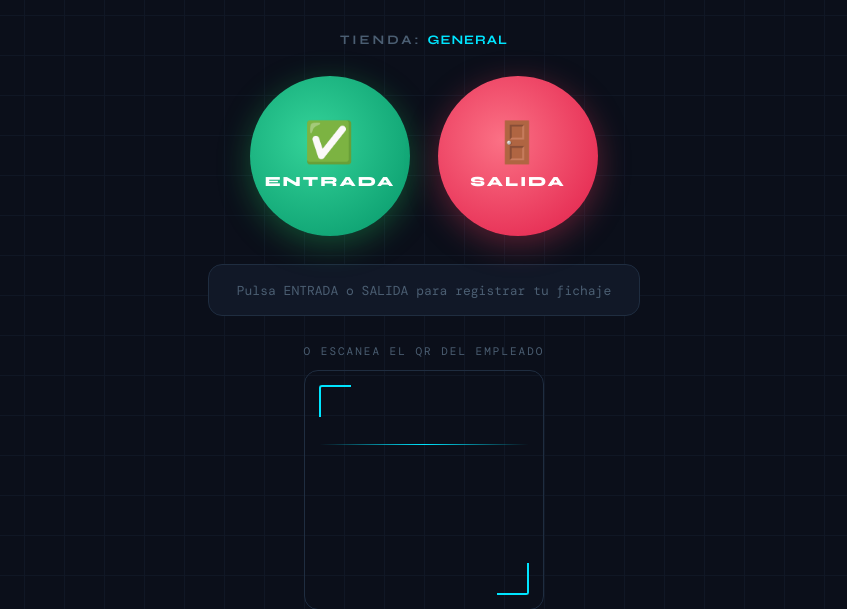
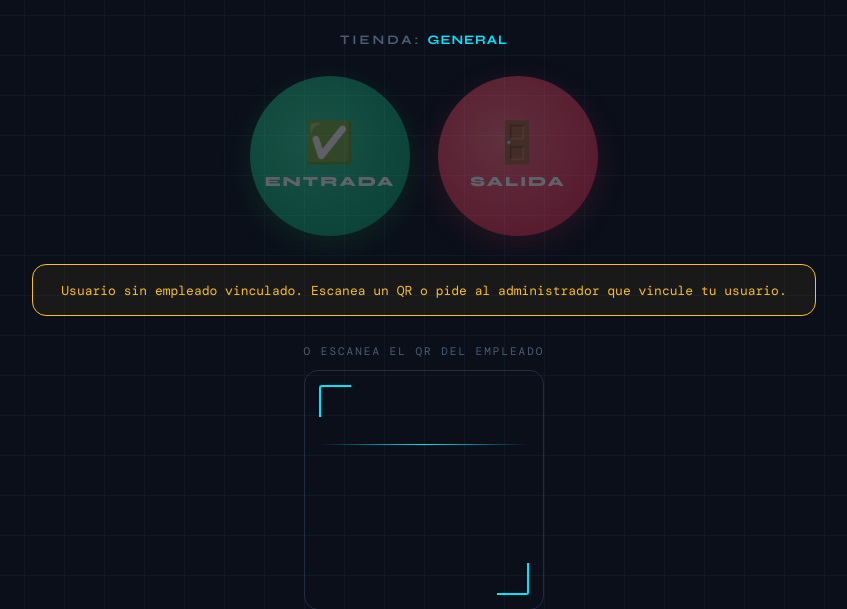
Before and after one commit to GonzaloCastellano19/qr-access-logger-, a Flask app: page / in a window 1280 px wide. Shown: the part 105-714 px from the top of the page, without its empty margins (216-1063 px from the left). Run offline with Flask 3, Linux system fonts and the light colour scheme; the visitor is signed in with stand-in values (Sample User, id 1); data that the repository does not hold is empty; some libraries are stand-ins or nearby versions.

Commit message:
Actualizado el estilo

```diff
--- a/fichaje_qr/templates/kiosk.html
+++ b/fichaje_qr/templates/kiosk.html
@@ -221,6 +221,21 @@
     .status-box.err   { border-color: var(--red);   color: var(--red);   background: rgba(244,63,94,.06); }
     .status-box.warn  { border-color: #fbbf24;      color: #fbbf24;      background: rgba(251,191,36,.06); }
 
+    /* ── HOURS MESSAGE BOX ── */
+    .hours-msg-box {
+      background: var(--surface);
+      border: 1px solid var(--border);
+      border-radius: 14px;
+      padding: 14px 24px;
+      font-size: 13px;
+      text-align: center;
+      min-width: 300px;
+      max-width: 480px;
+      line-height: 1.6;
+      transition: all .3s;
+      display: none;
+    }
+
     /* ── ADMIN PANEL ── */
     .admin-panel {
       background: var(--surface);
@@ -331,6 +346,7 @@
   <div class="status-box" id="statusBox">
     Pulsa ENTRADA o SALIDA para registrar tu fichaje
   </div>
+  <div class="hours-msg-box" id="hoursMsgBox"></div>
 
   <!-- SCANNER QR (para fichar empleados desde kiosco) -->
   <div class="scanner-section">
@@ -393,6 +409,14 @@
         rolTag.textContent = 'Empleado';
         rolTag.className   = 'rol-tag rol-emp';
       }
+
+      if (!sessionData.qr_token) {
+        document.getElementById('btnEntrada').disabled = true;
+        document.getElementById('btnSalida').disabled = true;
+        const status = document.getElementById('statusBox');
+        status.className = 'status-box warn';
+        status.textContent = 'Usuario sin empleado vinculado. Escanea un QR o pide al administrador que vincule tu usuario.';
+      }
     } catch(_) {
       window.location.href = '/login';
     }
@@ -403,6 +427,12 @@
     const btnE   = document.getElementById('btnEntrada');
     const btnS   = document.getElementById('btnSalida');
     const status = document.getElementById('statusBox');
+
+    if (!sessionData?.qr_token) {
+      status.className = 'status-box warn';
+      status.textContent = 'Usuario sin empleado vinculado. Pide al administrador que vincule tu usuario.';
+      return;
+    }
 
     btnE.disabled = btnS.disabled = true;
     status.className   = 'status-box';
@@ -428,16 +458,17 @@
       const data = await res.json();
 
       if (res.ok) {
-        const isIn = (data.direction === 'IN' && tipo === 'entrada') || tipo === 'entrada';
+        const isIn = data.direction === 'IN';
         status.className   = 'status-box ok';
-        status.textContent = `${tipo === 'entrada' ? '✅ ENTRADA' : '🚪 SALIDA'} registrada · ${now.toLocaleTimeString('es-ES')}`;
+        status.textContent = `${isIn ? '✅ ENTRADA' : '🚪 SALIDA'} registrada · ${now.toLocaleTimeString('es-ES')}`;
       } else if (res.status === 429) {
         status.className   = 'status-box warn';
         status.textContent = '⚠️ Fichaje duplicado — espera unos segundos';
       } else {
-        // Sin token de empleado asignado — confirmación visual únicamente
-        status.className   = 'status-box ok';
-        status.textContent = `${tipo === 'entrada' ? '✅ ENTRADA' : '🚪 SALIDA'} registrada · ${now.toLocaleTimeString('es-ES')}`;
+        // Error real al registrar el fichaje — mostrar el mensaje del servidor
+        status.className   = 'status-box err';
+        const errMsg = data?.error || 'Error al registrar el fichaje. Consulta al administrador.';
+        status.textContent = '❌ ' + errMsg;
       }
     } catch(_) {
       status.className   = 'status-box err';
@@ -458,9 +489,11 @@
   async function processToken(token) {
     if (!token) return;
     scanning = false;
-    const status = document.getElementById('statusBox');
+    const status  = document.getElementById('statusBox');
+    const msgBox  = document.getElementById('hoursMsgBox');
     status.className   = 'status-box';
     status.textContent = '⏳ Procesando QR...';
+    msgBox.style.display = 'none';
 
     try {
       const res  = await fetch('/api/checkin', {
@@ -474,6 +507,26 @@
         const isIn = data.direction === 'IN';
         status.className   = 'status-box ok';
         status.textContent = `${isIn ? '✅ ENTRADA' : '🚪 SALIDA'} · ${data.employee} · ${data.timestamp}`;
+
+        if (data.hours_summary) {
+          const hs   = data.hours_summary;
+          const diff = hs.difference;
+          msgBox.textContent   = hs.message;
+          msgBox.style.display = 'block';
+          if (diff >= 0) {
+            msgBox.style.borderColor = 'var(--green)';
+            msgBox.style.color       = 'var(--green)';
+            msgBox.style.background  = 'rgba(34,197,94,.06)';
+          } else if (diff > -10) {
+            msgBox.style.borderColor = '#fbbf24';
+            msgBox.style.color       = '#fbbf24';
+            msgBox.style.background  = 'rgba(251,191,36,.06)';
+          } else {
+            msgBox.style.borderColor = 'var(--red)';
+            msgBox.style.color       = 'var(--red)';
+            msgBox.style.background  = 'rgba(244,63,94,.06)';
+          }
+        }
       } else {
         status.className   = 'status-box err';
         status.textContent = `❌ ${data.error || 'Error desconocido'}`;
@@ -484,10 +537,11 @@
     }
 
     setTimeout(() => {
-      status.className   = 'status-box';
-      status.textContent = 'Pulsa ENTRADA o SALIDA para registrar tu fichaje';
+      status.className     = 'status-box';
+      status.textContent   = 'Pulsa ENTRADA o SALIDA para registrar tu fichaje';
+      msgBox.style.display = 'none';
       scanning = true;
-    }, 3000);
+    }, 5000);
   }
 
   async function startCamera() {
```
